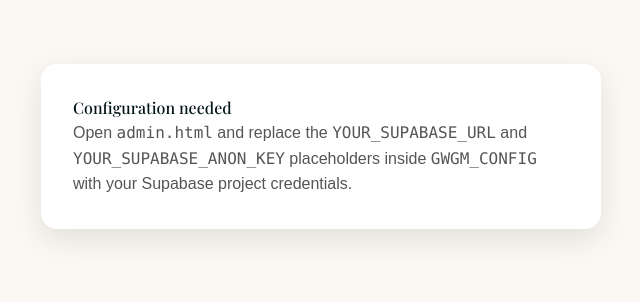
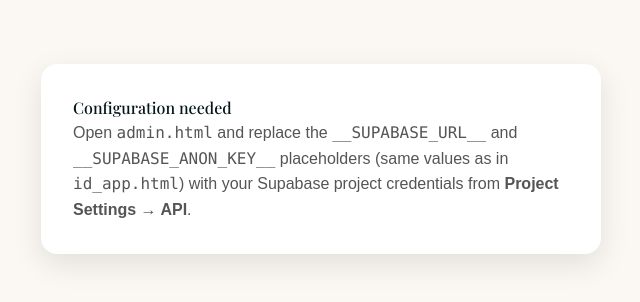
Before and after one commit to joedetDS/Graciousword, a website: page admin.html in a window 1280 px wide. Shown: the whole page, without its empty margins (319-959 px from the left). Drawn offline with nearby package versions, Linux system fonts and the light colour scheme.

Commit message:
Refactor Supabase config placeholders in admin.html
Updated Supabase configuration placeholders in admin.html to use __SUPABASE_URL__ and __SUPABASE_ANON_KEY__ for clarity.

```diff
--- a/admin.html
+++ b/admin.html
@@ -507,11 +507,16 @@
 
 <script>
 /* =========================================================================
-   CONFIG — replace with your Supabase project credentials
+   CONFIG — same pattern as id_app.html
+   Paste your project URL and anon (public) key from:
+   Supabase → Project Settings → API
    ========================================================================= */
+const SUPABASE_URL = '__SUPABASE_URL__';
+const SUPABASE_ANON_KEY = '__SUPABASE_ANON_KEY__';
+
 const GWGM_CONFIG = {
-  supabaseUrl: '__SUPABASE_URL__',
-  supabaseKey: '__SUPABASE_ANON_KEY__',
+  supabaseUrl: SUPABASE_URL,
+  supabaseKey: SUPABASE_ANON_KEY,
   ownerEmail: 'simplyedetjoseph@gmail.com',
   buckets: {
     graceCards: 'grace-cards',
@@ -519,6 +524,13 @@
     pastors:    'pastors',
   },
 };
+
+function isSupabaseConfigured(url, key) {
+  if (!url || !key) return false;
+  if (url.includes('YOUR_') || url.includes('__SUPABASE')) return false;
+  if (key.includes('YOUR_') || key.includes('__SUPABASE')) return false;
+  return true;
+}
 
 /* =========================================================================
    HELPERS
@@ -557,11 +569,11 @@
 }
 
 /* =========================================================================
-   SUPABASE CLIENT
+   SUPABASE CLIENT  (same detection style as id_app.html)
    ========================================================================= */
 let sb = null;
 try {
-  if (window.supabase && !GWGM_CONFIG.supabaseUrl.includes('YOUR_')) {
+  if (window.supabase && isSupabaseConfigured(GWGM_CONFIG.supabaseUrl, GWGM_CONFIG.supabaseKey)) {
     sb = window.supabase.createClient(GWGM_CONFIG.supabaseUrl, GWGM_CONFIG.supabaseKey, {
       auth: { persistSession: true, autoRefreshToken: true, detectSessionInUrl: true },
     });
@@ -569,11 +581,12 @@
 } catch (e) { console.error('[admin] supabase init', e); }
 
 if (!sb) {
+  console.warn('Supabase is not configured yet. Set SUPABASE_URL and SUPABASE_ANON_KEY in admin.html.');
   setTimeout(() => {
     document.body.innerHTML =
       '<div style="font-family:sans-serif;padding:2rem;max-width:560px;margin:4rem auto;background:#fff;border-radius:1rem;box-shadow:0 10px 30px rgba(0,0,0,.1)">' +
       '<h1 style="color:#041619">Configuration needed</h1>' +
-      '<p style="color:#555;line-height:1.6">Open <code>admin.html</code> and replace the <code>YOUR_SUPABASE_URL</code> and <code>YOUR_SUPABASE_ANON_KEY</code> placeholders inside <code>GWGM_CONFIG</code> with your Supabase project credentials.</p>' +
+      '<p style="color:#555;line-height:1.6">Open <code>admin.html</code> and replace the <code>__SUPABASE_URL__</code> and <code>__SUPABASE_ANON_KEY__</code> placeholders (same values as in <code>id_app.html</code>) with your Supabase project credentials from <strong>Project Settings → API</strong>.</p>' +
       '</div>';
   }, 400);
 }
```
